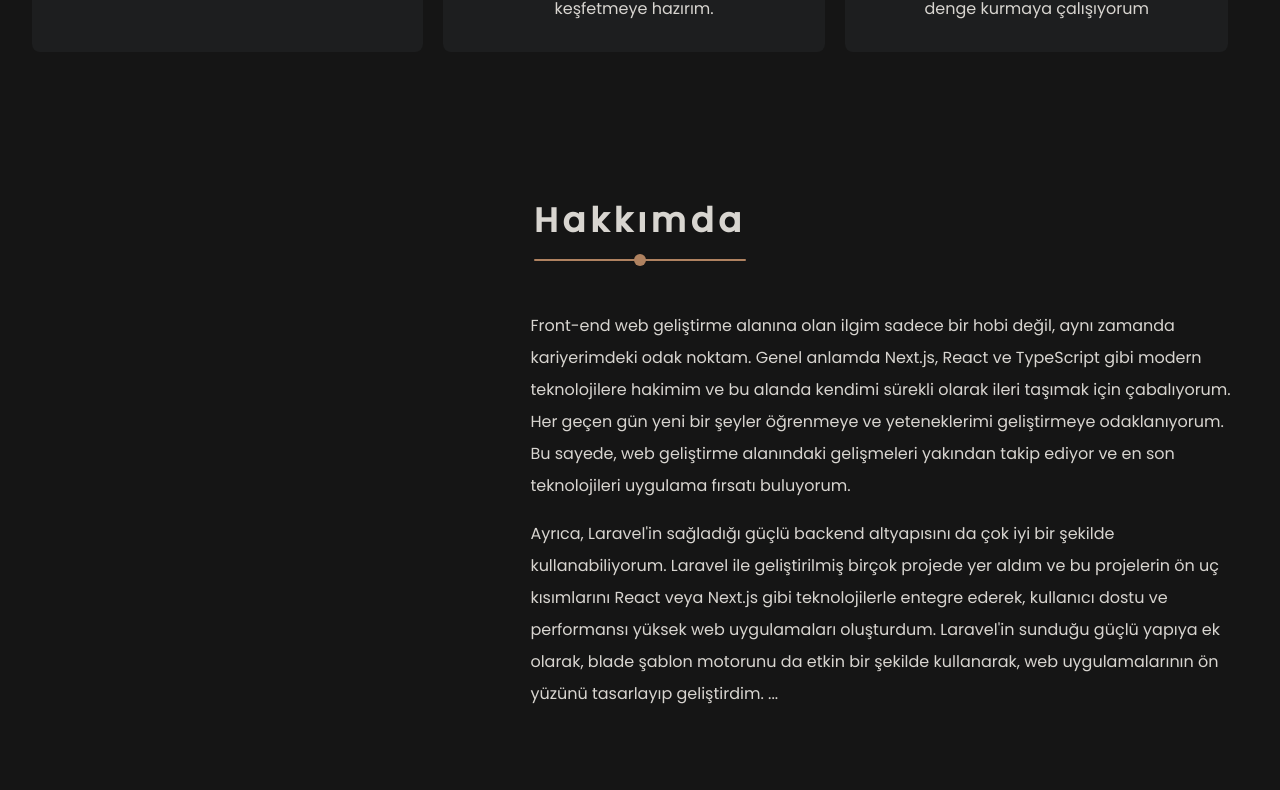
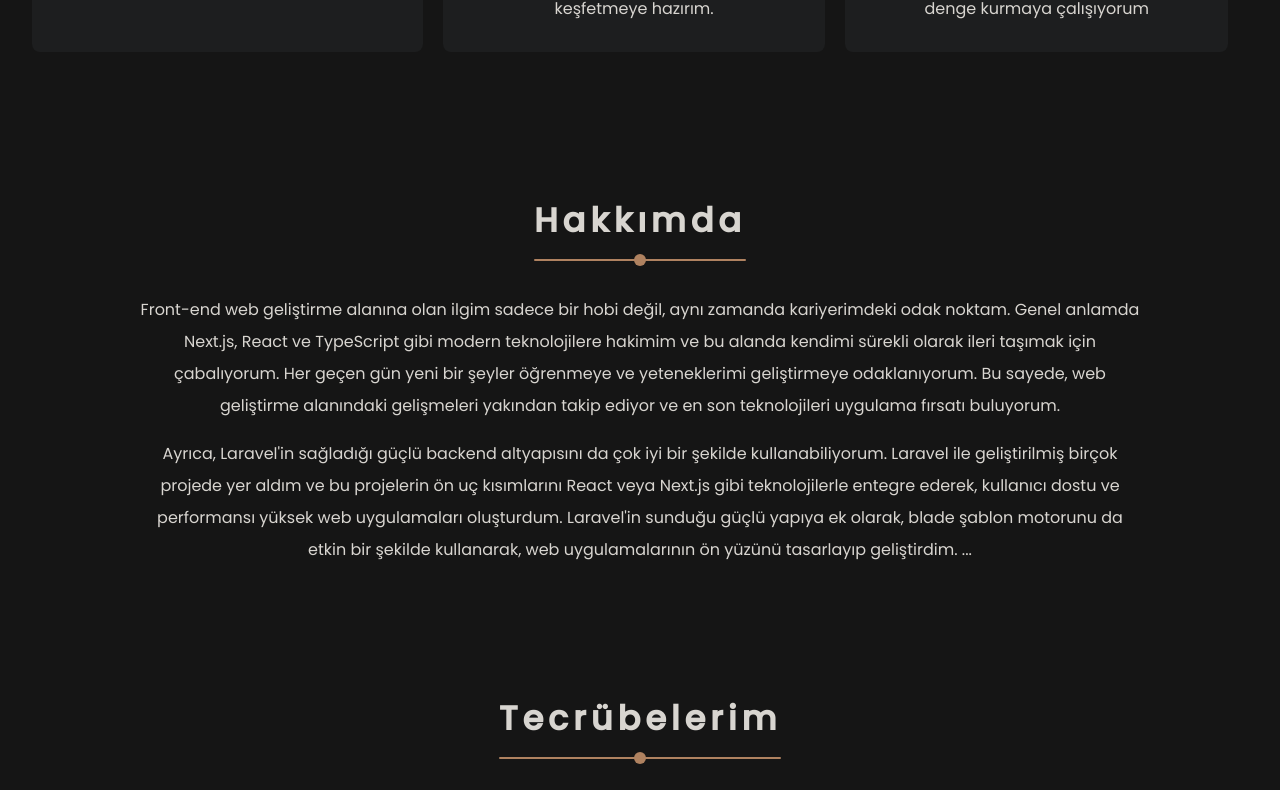
Before and after one commit to ahmet687u/portfolio, a Next.js app: page / in a window 1280 px wide. Shown: the part 1238-2028 px from the top of the page. Built offline with nearby package versions, Linux system fonts and the light colour scheme.

Commit message:
download cv file

```diff
--- a/src/components/home/about/AboutSection.tsx
+++ b/src/components/home/about/AboutSection.tsx
@@ -34,12 +34,7 @@ const AboutSection = () => {
         <h1>Hakkımda</h1>
       </header>
 
-      <motion.div
-        className={`flex align-center ${styles.ml}`}
-        style={{ position: "relative" }}
-      ></motion.div>
-
-      <motion.div variants={container} initial="hidden" animate="show">
+      <motion.div className={styles.about_text} variants={container} initial="hidden" animate="show">
         <Link href="/hakkimda">
           {aboutParagrafs.slice(0, 2).map((text, i) => (
               <motion.p
--- a/src/components/home/about/about.module.scss
+++ b/src/components/home/about/about.module.scss
@@ -1,14 +1,17 @@
 @use "../../../scss/mixins/" as *;
 
 .about {
-  display: grid;
-  grid-template-columns: 1fr 1.5fr;
-  column-gap: 20px;
-  overflow: hidden;
   margin-top: 3rem;
 
   header {
     grid-column: span 2;
+  }
+
+  .about_text {
+    width: 100%;
+    margin: 0 auto;
+    max-width: 1000px;
+    text-align: center;
   }
 
   @include break-max(900px) {
--- a/src/components/home/banner/Banner.tsx
+++ b/src/components/home/banner/Banner.tsx
@@ -1,3 +1,4 @@
+import Link from "next/link";
 import styles from "./banner.module.scss";
 import ExperienceCircle from "@/components/experience/ExperienceCircle";
 
@@ -10,9 +11,22 @@ export default function Banner() {
           <h5>Front End Geliştirici</h5>
         </header>
 
-        <p className="text">Web Geliştirme Yolculuğuna Hoş Geldiniz! İşlevsellikten Tasarıma, Kodlama Sanatıyla Sınırları Zorluyorum. Dijital Dünyayı Yeniden Şekillendirirken, İhtiyaçlarınıza Özel Çözümler Sunuyorum. Hayallerinizi Kodlarla Gerçeğe Dönüştürmek İçin Birlikte Çalışalım!</p>
+        <p className="text">
+          Web Geliştirme Yolculuğuna Hoş Geldiniz! İşlevsellikten Tasarıma,
+          Kodlama Sanatıyla Sınırları Zorluyorum. Dijital Dünyayı Yeniden
+          Şekillendirirken, İhtiyaçlarınıza Özel Çözümler Sunuyorum.
+          Hayallerinizi Kodlarla Gerçeğe Dönüştürmek İçin Birlikte Çalışalım!
+        </p>
 
-        <button>CV İNDİR</button>
+        <Link
+          href="/cv.pdf"
+          locale={false}
+          target="_blank"
+          download={true}
+          rel="noopener noreferrer"
+        >
+          <button>CV İNDİR</button>
+        </Link>
       </div>
 
       <div className="right item my-center">
```
Also changed, not shown: 1 other file (tests, documents, lock files or other folders).
